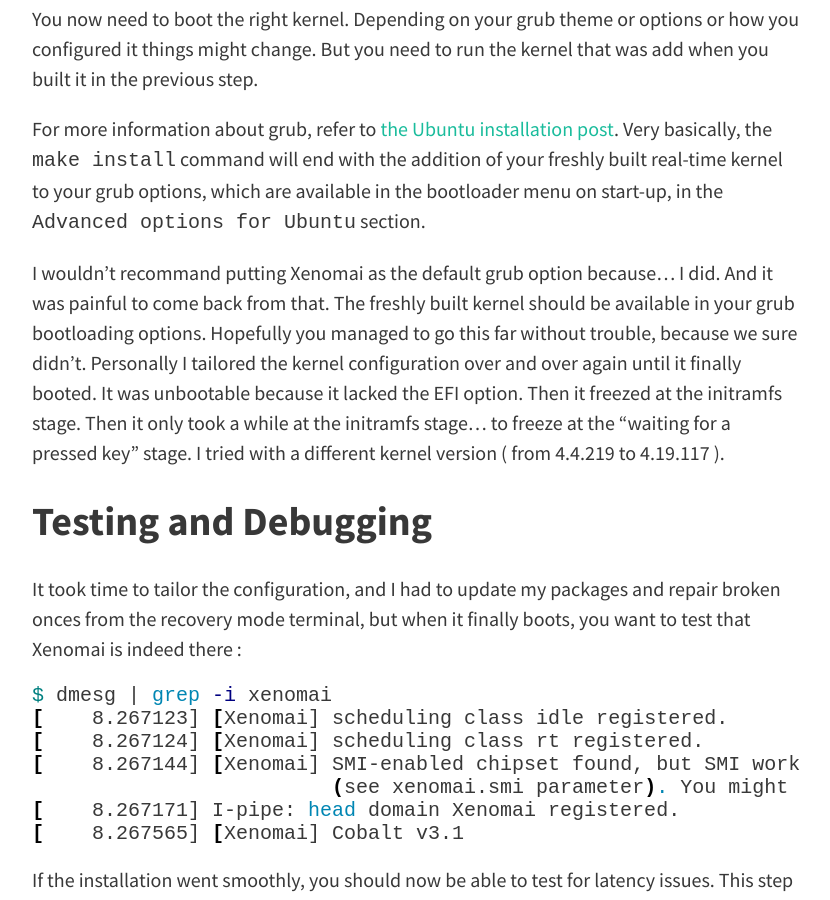
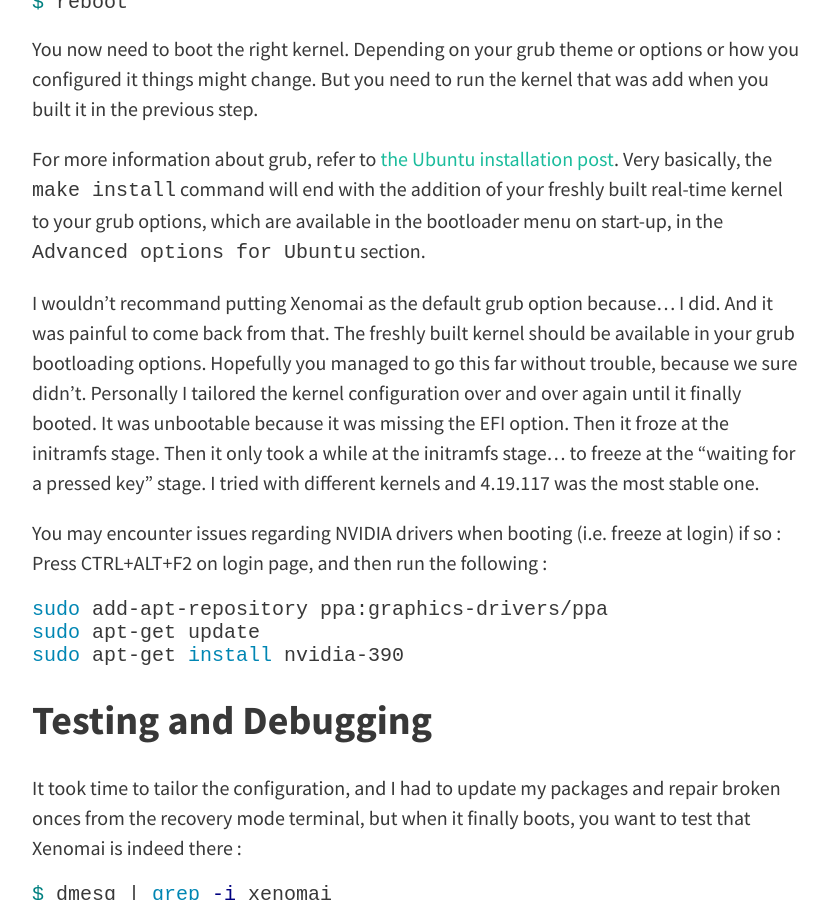
Before and after one commit to MasterERTS/rtros-documentation, a Jekyll site: the page built from _posts/2020-04-21-xenomai.md, in a window 1280 px wide and 900 px high, scrolled down 3937 px. Shown: the whole window, without its empty margins (224-1054 px from the left). Built offline with Jekyll 4.4.1, drawn with Linux system fonts in a browser that asks for light colours; nearby versions of some CDN libraries; some of the changed text lies outside the part shown.

Commit message:
change kernel version, add nvidia advices

````diff
--- a/_posts/2020-04-21-xenomai.md
+++ b/_posts/2020-04-21-xenomai.md
@@ -22,11 +22,11 @@
 ```
 
 The Linux kernel from distributions such as Ubuntu being modified and somewhat polluted, you will need a fresh vanilla version of the Linux kernel here :
-`https://www.kernel.org/`. We chose the 4.4.219 version, which is stable, recent, supported by Xenomai and maintained :
+`https://www.kernel.org/`. We chose the 4.19.117 version, which is stable, recent, supported by Xenomai and maintained :
 
 ```shell
-$ wget https://www.kernel.org/pub/linux/kernel/v4.x/linux-4.4.219.tar.gz
-$ tar xf linux-4.4.219.tar.gz
+$ wget https://www.kernel.org/pub/linux/kernel/v4.x/linux-4.19.117.tar.gz
+$ tar xf linux-4.19.117.tar.gz
 ```
 
 We will now start working with Xenomai 3 :
@@ -46,11 +46,11 @@
 
 You also need the interrupt pipeline (aka I-pipe) patch to apply against the kernel tree. The patch is already in the Xenomai package, but more recent ones can be available [here](https://xenomai.org/downloads/ipipe/) This parameter can be omitted if the I-pipe has already been patched in, or the script shall suggest an appropriate one.
 
-You will have to choose the patch corresponding to the linux kernel you chose (4.4.x here) :
+You will have to choose the patch corresponding to the linux kernel you chose (4.19.x here) :
 
 ```shell
 cd ~/rtos
-wget https://xenomai.org/downloads/ipipe/v4.x/x86/ipipe-core-4.4.218-cip44-x86-23.patch
+wget https://xenomai.org/downloads/ipipe/v4.x/x86/ipipe-core-4.19.114-cip24-x86-12.patch
 ```
 
 ## Cobalt kernel
@@ -60,7 +60,7 @@
 
 ```shell
 $ cd ~/rtos/xenomai-3
-$ scripts/prepare-kernel.sh --linux=../linux-4.4.219 --ipipe=../ipipe-core-4.4.218-cip44-x86-23.patch --arch=x86_64`
+$ scripts/prepare-kernel.sh --linux=../linux-4.19.117 --ipipe=../ipipe-core-4.19.114-cip24-x86-12.patch --arch=x86_64`
 Hunk #3 succeeded at 83 (offset -1 lines).
 Hunk #4 succeeded at 96 (offset -3 lines).
 Hunk #5 succeeded at 685 (offset -17 lines).
@@ -89,12 +89,13 @@
 You can now start configurating your Xenomai kernel :
 
 ```shell
-$ cd ~/rtos/linux-4.4.219
+$ cd ~/rtos/linux-4.19.117
 $ make menuconfig
 ```
 
 There are few things that needs to be removed in the kernel configuration to boot a Xenomai co-kernel. The kernel configuration options to check are listed below. You can edit directly the .config file, although I wouldn't recommand it (mainly because I don't trust myself tweaking something if I don't understand what it depends on and what depends on it.) [see http://www.tldp.org/ for more configuration details](http://www.tldp.org/HOWTO/SCSI-2.4-HOWTO/kconfig.html)
 
+* VISORBUS driver - Disable (might fail when building if activated)
 * CONFIG_CPU_FREQ - Disable (in Power management->CPU Freq Scaling)
 * CONFIG_CPU_IDLE - Disable (in Power management -> CPU idle PM support)
 * CONFIG_ACPI_PROCESSOR - Disable(in Power management->ACPI->processor)
@@ -128,7 +129,16 @@
 I wouldn't recommand putting Xenomai as the default grub option because... I did. And it was painful to come back from that.
 The freshly built kernel should be available in your grub bootloading options.
 Hopefully you managed to go this far without trouble, because we sure didn't. Personally I tailored the kernel configuration over and over again until it finally booted.
-It was unbootable because it lacked the EFI option. Then it freezed at the initramfs stage. Then it only took a while at the initramfs stage... to freeze at the "waiting for a pressed key" stage. I tried with a different kernel version ( from 4.4.219 to 4.19.117 ).
+It was unbootable because it was missing the EFI option. Then it froze at the initramfs stage. Then it only took a while at the initramfs stage... to freeze at the "waiting for a pressed key" stage. I tried with different kernels and 4.19.117 was the most stable one.
+
+You may encounter issues regarding NVIDIA drivers when booting (i.e. freeze at login) if so :
+Press CTRL+ALT+F2 on login page, and then run the following :
+
+```sh
+sudo add-apt-repository ppa:graphics-drivers/ppa
+sudo apt-get update
+sudo apt-get install nvidia-390
+```
 
 ## Testing and Debugging
 
````
